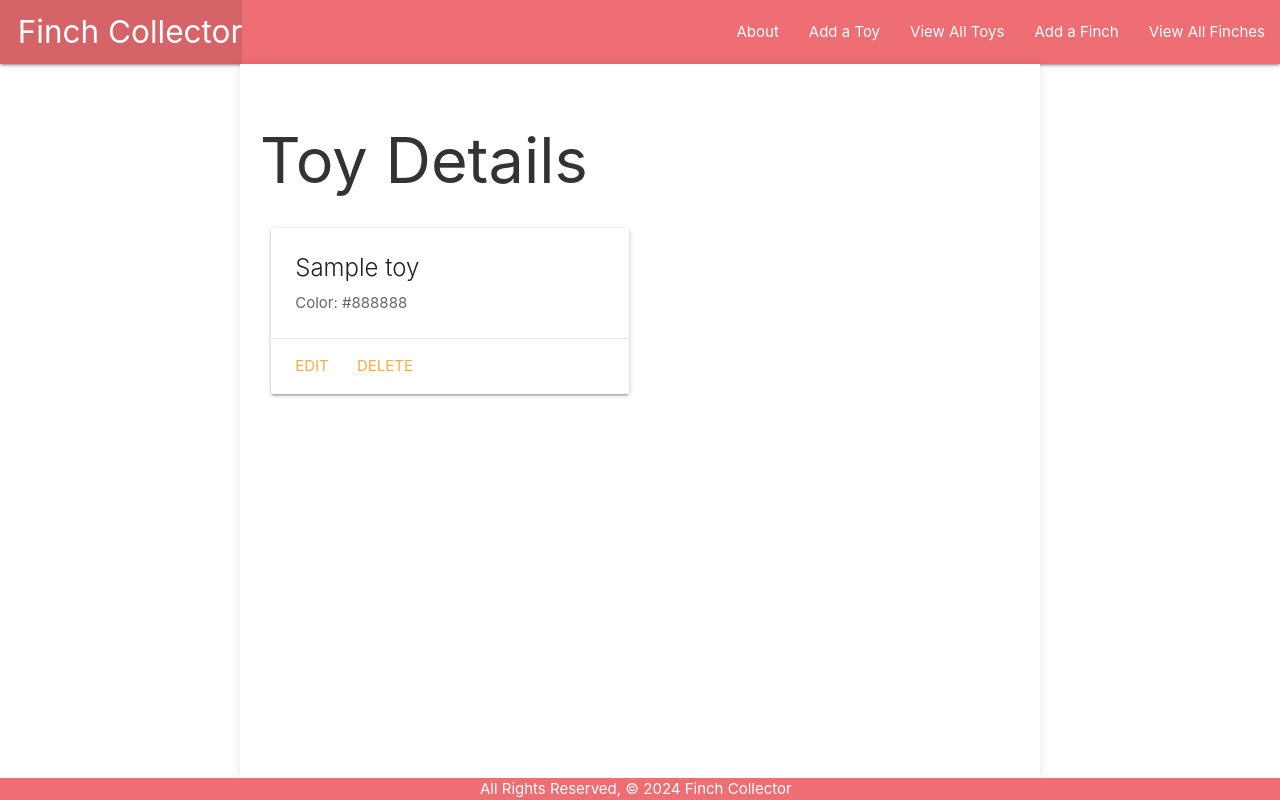
After one commit to akyeshi/fitchcollector, a Django app: page /toys/1/ in a window 1280 px wide. The commit adds this page. Run offline with Django 5.2, Linux system fonts and the light colour scheme; tables that the repository leaves empty hold one stand-in row (values such as "Sample post").

Commit message:
full CRUD functionalities on Toy data entity done

```diff
--- a/main_app/models.py
+++ b/main_app/models.py
@@ -8,6 +8,13 @@ from datetime import date
 class Toy(models.Model):
     name = models.CharField(max_length=100)
     color = models.CharField(max_length=100)
+
+    def __str__(self):
+        return self.name
+
+    def get_absolute_url(self):
+        return reverse('toys_detail', kwargs={'pk': self.id})
+
 
 class Finch(models.Model):
     name = models.CharField(max_length=100)
@@ -22,6 +29,8 @@ class Finch(models.Model):
     def __str__(self):
         return f'{self.name} ({self.id})'
 
+    # method is often used in Django's class-based views (CBVs) to redirect the user to the
+    # detail page of an object after it has been created or updated
     def get_absolute_url(self):
         return reverse('detail', kwargs={'finch_id': self.id})
 
--- a/main_app/templates/base.html
+++ b/main_app/templates/base.html
@@ -20,8 +20,10 @@
         </ul>
         <ul class="right">
           <li><a href="{% url 'about' %}">About</a></li>
+          <li><a href="{% url 'toys_create' %}">Add a Toy</a></li>
+          <li><a href="{% url 'toys_index' %}">View All Toys</a></li>
           <li><a href="{% url 'finches_create' %}">Add a Finch</a></li>
-          <li><a href="{% url 'index' %}">All Finches</a></li>
+          <li><a href="{% url 'index' %}">View All Finches</a></li>
         </ul>
       </div>
     </nav>
--- /dev/null
+++ b/main_app/templates/main_app/toy_detail.html
@@ -0,0 +1,20 @@
+{% extends 'base.html' %}
+{% block content %}
+
+<h1>Toy Details</h1>
+
+<div class="row">
+  <div class="col s6 col-offset-3">
+    <div class="card">
+      <div class="card-content">
+        <span class="card-title">{{ toy.name }}</span>
+        <p>Color: {{ toy.color }}</p>
+      </div>
+      <div class="card-action">
+        <a href="{% url 'toys_update' toy.id %}">Edit</a>
+        <a href="{% url 'toys_delete' toy.id %}">Delete</a>
+      </div>
+    </div>
+  </div>
+</div>
+{% endblock %}
--- a/main_app/urls.py
+++ b/main_app/urls.py
@@ -13,4 +13,11 @@ urlpatterns = [
     path('finches/<int:finch_id>/add_feeding/', views.add_feeding, name='add_feeding'),
     path('finches/<int:finch_id>/assoc_toy/<int:toy_id>/', views.assoc_toy, name='assoc_toy'),
     path('finches/<int:finch_id>/unassoc_toy/<int:toy_id>/', views.unassoc_toy, name='unassoc_toy'),
+
+    path('toys/', views.ToyList.as_view(), name='toys_index'),
+    path('toys/<int:pk>/', views.ToyDetail.as_view(), name='toys_detail'),
+    path('toys/create/', views.ToyCreate.as_view(), name='toys_create'),
+    path('toys/<int:pk>/update/', views.ToyUpdate.as_view(), name='toys_update'),
+    path('toys/<int:pk>/delete/', views.ToyDelete.as_view(), name='toys_delete'),
+
 ]
--- a/main_app/views.py
+++ b/main_app/views.py
@@ -1,8 +1,8 @@
 from django.shortcuts import render, redirect
 from django.views.generic.edit import CreateView, UpdateView, DeleteView
+from django.views.generic import ListView, DetailView
 from .models import Finch, Toy
 from .forms import FeedingForm
-
 
 
 # Create your views here.
@@ -39,21 +39,27 @@ def finches_detail(request, finch_id):
         'toys': toys_finch_doesnt_have
     })
 
+
 class FinchCreate(CreateView):
     model = Finch
     # fields = '__all__' (we need to exclude 'toys' attribute holding a Finch's toys)
-    fields = ['name', 'species', 'description', 'habitat', 'diet', 'conservation_status']
+    fields = ['name', 'species', 'description',
+              'habitat', 'diet', 'conservation_status']
     # success_url = '/cats/{id}'  # add a 'success_url' class attribute to the CBV
+
 
 class FinchUpdate(UpdateView):
     model = Finch
     fields = '__all__'
+
 
 class FinchDelete(DeleteView):
     model = Finch
     success_url = '/finches'
 
 # add this new function below cats_detail
+
+
 def add_feeding(request, finch_id):
     # create a ModelForm instance using the data in request.POST
     form = FeedingForm(request.POST)
@@ -66,11 +72,34 @@ def add_feeding(request, finch_id):
         new_feeding.save()
     return redirect('detail', finch_id=finch_id)
 
+
+class ToyList(ListView):
+    model = Toy
+
+
+class ToyDetail(DetailView):
+    model = Toy
+
+class ToyCreate(CreateView):
+    model = Toy
+    fields = '__all__'
+
+class ToyUpdate(UpdateView):
+    model = Toy
+    fields = ['name', 'color']
+
+
+class ToyDelete(DeleteView):
+    model = Toy
+    success_url = '/toys'
+
+
 def assoc_toy(request, finch_id, toy_id):
     # Note that you can pass a toy's id instead of the whole toy object
     Finch.objects.get(id=finch_id).toys.add(toy_id)
     return redirect('detail', finch_id=finch_id)
 
+
 def unassoc_toy(request, finch_id, toy_id):
     # Note that you can pass a toy's id instead of the whole toy object
     Finch.objects.get(id=finch_id).toys.remove(toy_id)
```
Also changed, not shown: main_app/templates/main_app/toy_confirm_delete.html (added, +13 -0 lines), main_app/templates/main_app/toy_form.html (added, +19 -0 lines), main_app/templates/main_app/toy_list.html (added, +17 -0 lines).
